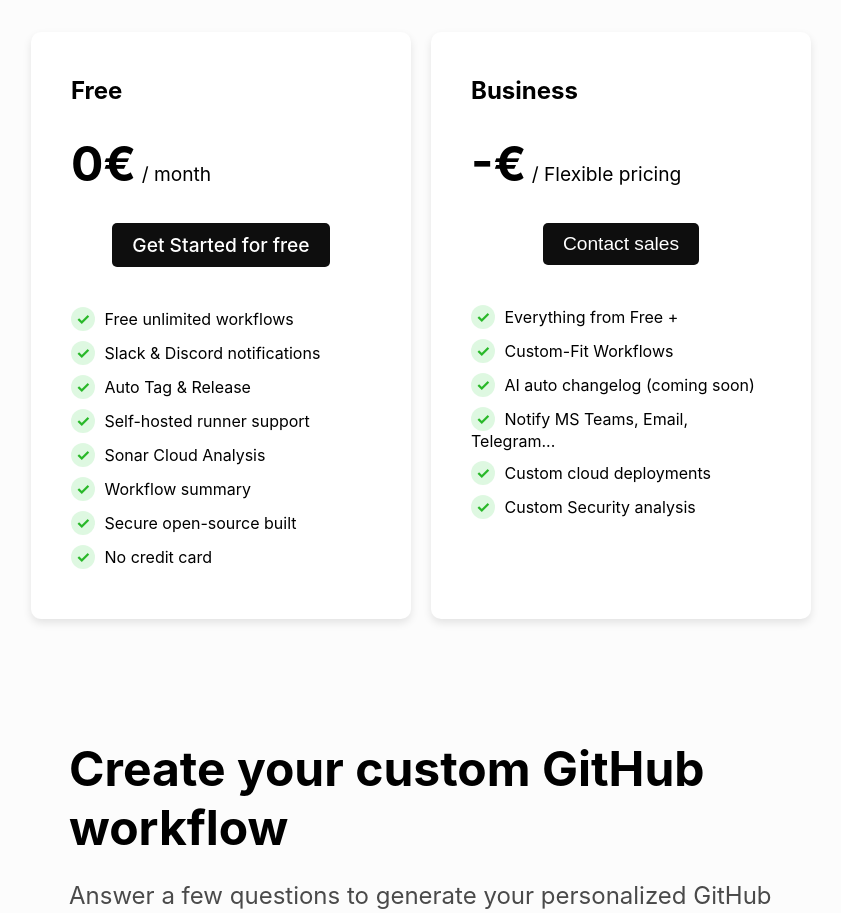
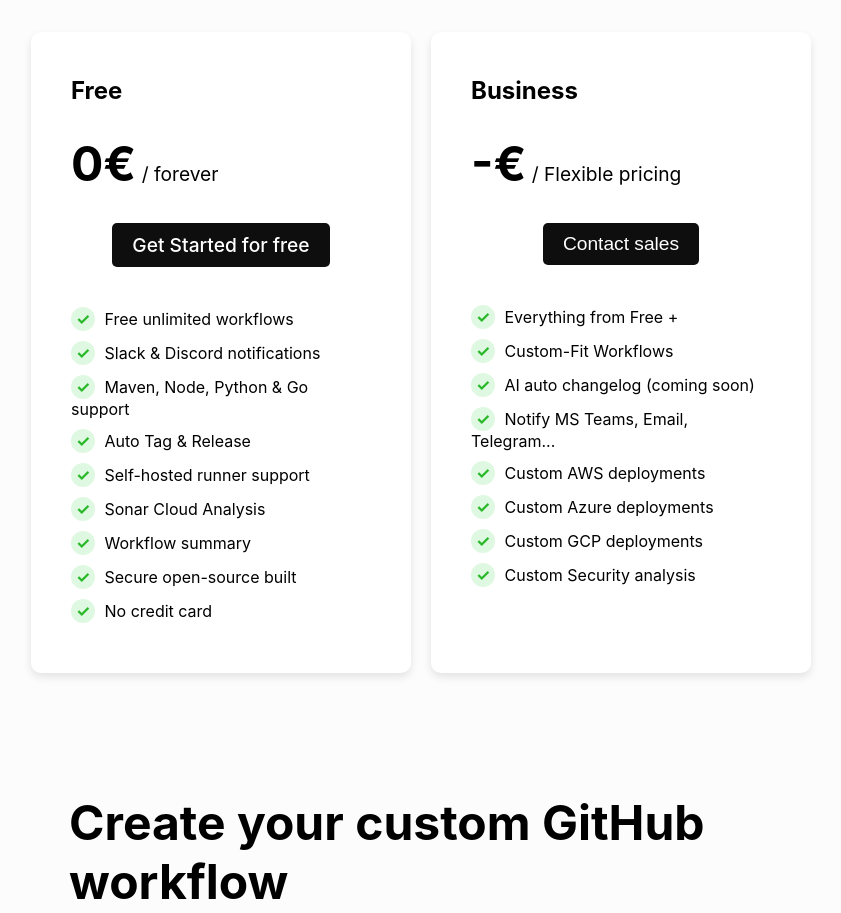
Before and after one commit to alvarogarciapiz/gawg, a React (Vite) app: page / in a window 1280 px wide. Shown: the part 6080-6993 px from the top of the page, without its empty margins (219-1060 px from the left). Built offline with nearby package versions, Linux system fonts and the light colour scheme.

Commit message:
Update pricing card with additional language support and deployment options

```diff
--- a/src/components/pricing.jsx
+++ b/src/components/pricing.jsx
@@ -11,11 +11,12 @@ return (
         <div className="pricing_cards">
             <div className="pricing_card">
                 <h3 className="card_type">Free</h3>
-                <p className="card_price"><span className="price">0€</span> / month</p>
+                <p className="card_price"><span className="price">0€</span> / forever</p>
                 <a href="#get-started" className="card_button get_started">Get Started for free</a>
                 <ul className="card_features">
                     <li><span className="checkmark">✓</span> Free unlimited workflows</li>
                     <li><span className="checkmark">✓</span> Slack & Discord notifications</li>
+                    <li><span className="checkmark">✓</span> Maven, Node, Python & Go support</li>
                     <li><span className="checkmark">✓</span> Auto Tag & Release</li>
                     <li><span className="checkmark">✓</span> Self-hosted runner support</li>
                     <li><span className="checkmark">✓</span> Sonar Cloud Analysis</li>
@@ -35,7 +36,9 @@ return (
                     <li><span className="checkmark">✓</span> Custom-Fit Workflows</li>
                     <li><span className="checkmark">✓</span> AI auto changelog (coming soon)</li>
                     <li><span className="checkmark">✓</span> Notify MS Teams, Email, Telegram...</li>
-                    <li><span className="checkmark">✓</span> Custom cloud deployments</li>
+                    <li><span className="checkmark">✓</span> Custom AWS deployments</li>
+                    <li><span className="checkmark">✓</span> Custom Azure deployments</li>
+                    <li><span className="checkmark">✓</span> Custom GCP deployments</li>
                     <li><span className="checkmark">✓</span> Custom Security analysis</li>
                 </ul>
             </div>
```
